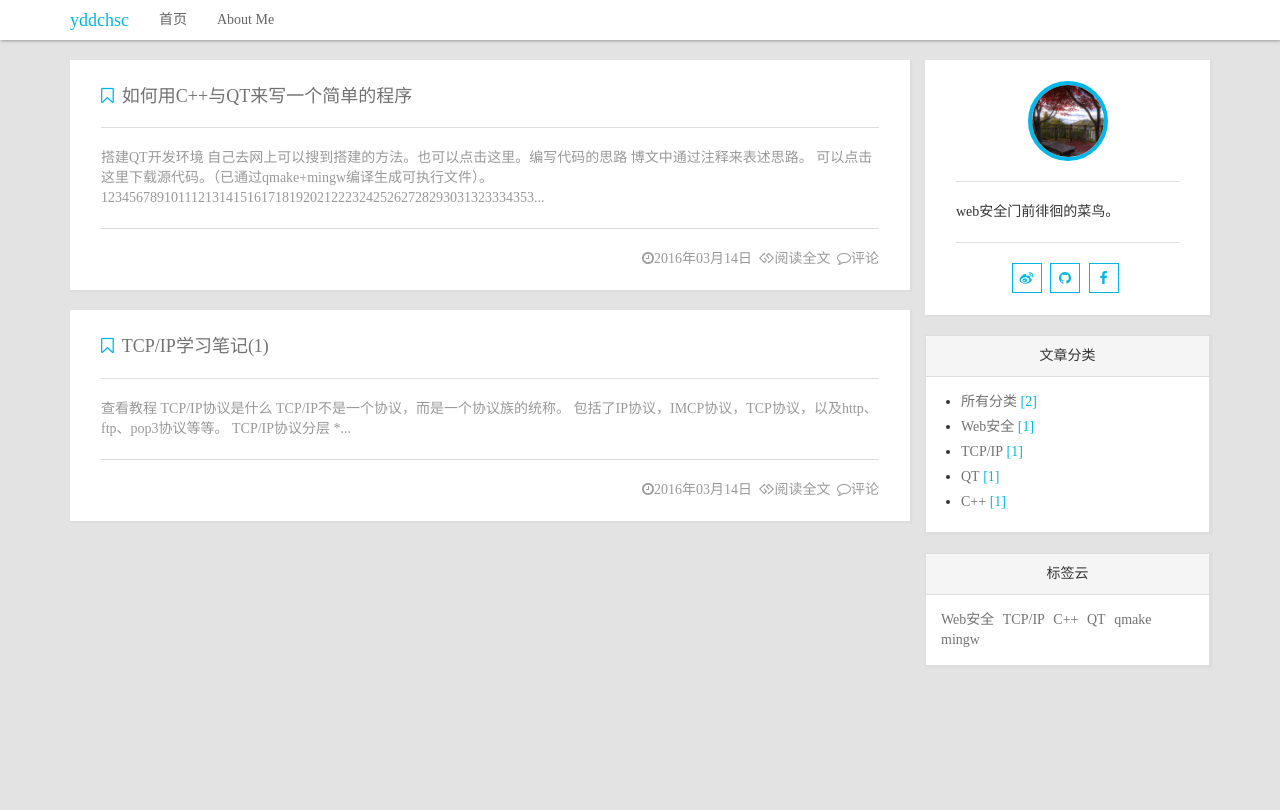
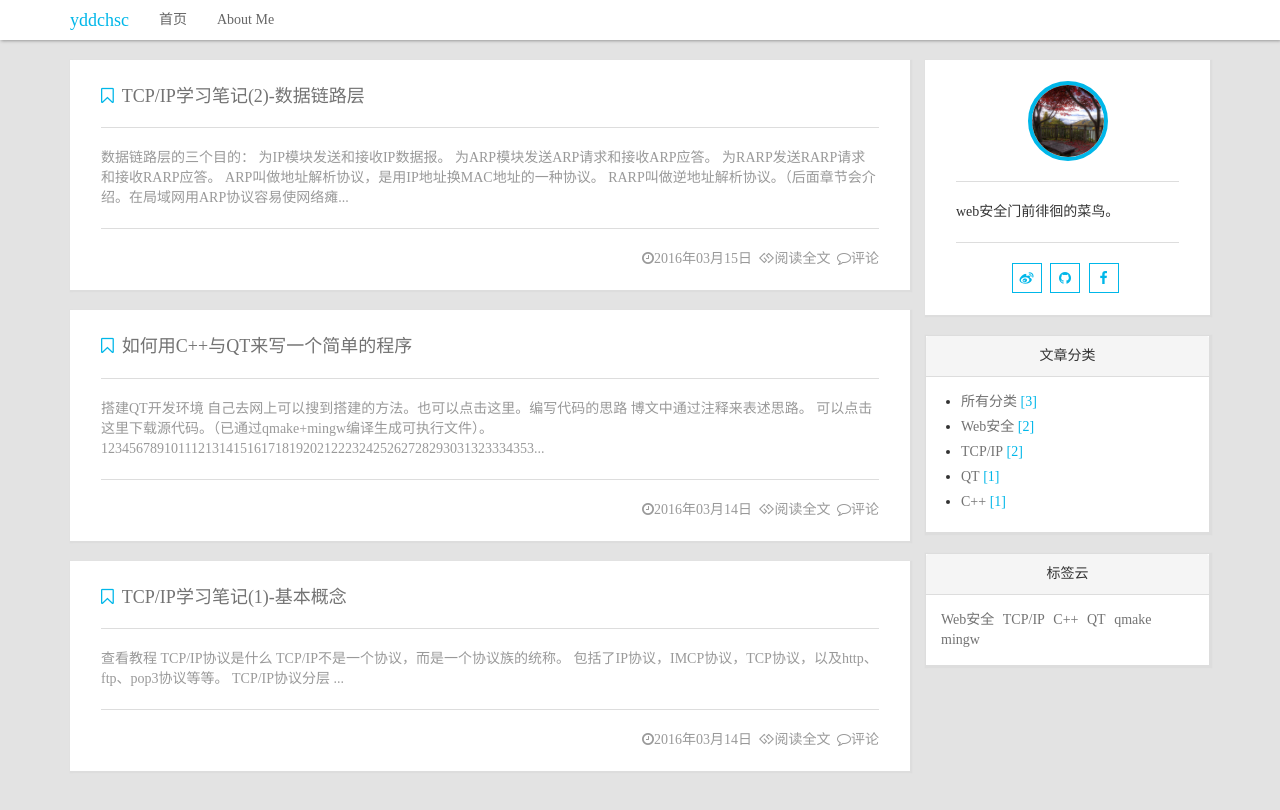
Before and after one commit to yddchsc/yddchsc.github.io, a Jekyll site: the page built from index.html, in a window 1280 px wide. Shown: the top 810 px of the page. Built offline with Jekyll 4.4.1, drawn with Linux system fonts in a browser that asks for light colours; nearby versions of some CDN libraries; the list of posts is cut into pages by our own code; comment, search, counter and statistics services are not loaded.

Commit message:
new blog

```diff
--- a/_posts/2016-03-14-TCP-IP-note-1.md
+++ b/_posts/2016-03-14-TCP-IP-note-1.md
@@ -1,6 +1,6 @@
 ---
 layout: post
-title: TCP/IP学习笔记(1)
+title: TCP/IP学习笔记(1)-基本概念
 tags:  [Web安全,TCP/IP]
 categories: [Web安全,TCP/IP]
 author: yddchsc
@@ -11,60 +11,65 @@ excerpt: "TCP/IP学习笔记"
 1. TCP/IP协议是什么
 ---
 + **TCP/IP不是一个协议，而是一个协议族的统称。**
-
-	> - 包括了IP协议，IMCP协议，TCP协议，以及http、ftp、pop3协议等等。
+>
+	- 包括了IP协议，IMCP协议，TCP协议，以及http、ftp、pop3协议等等。
 
 2. TCP/IP协议分层
 ---
-+ **TCP/IP协议族按照层次由上到下，层层包装。 **
++ **TCP/IP协议族按照层次由上到下，层层包装。**
+>
+	- 应用层：http,ftp等
+	- 传输层：TCP，UDP协议（用UDP玩星际）
+	- 网络层：IP协议
+>
+		负责对数据加上IP地址和其他的数据以确定传输的目标。
 
-	> - 应用层：http,ftp等
-	> - 传输层：TCP，UDP协议（用UDP玩星际）
-	> - 网络层：IP协议
-	>
-		负责对数据加上IP地址和其他的数据以确定传输的目标。
-	> - 数据链路层
-	>
+>
+	- 数据链路层
+>
 		为待传送的数据加入一个以太网协议头，并进行CRC编码，为最后的数据传输做准备。
-	> - 硬件层：包括网线的制式，网卡的定义等
-	>
+
+>
+	- 硬件层：包括网线的制式，网卡的定义等
+>
 		负责网络的传输。
 		有些书不把这个层次放在TCP/IP协议族里，因为它几乎和TCP/IP协议的编写者没有任何的关系。
+
 + **TCP/IP协议族也称为TCP/IP协议栈**
-
-	> - 发送协议的主机从上自下将数据按照协议封装
-	> - 接收数据的主机按照协议从得到的数据包解开
-	> - 拿到需要的数据
-	> - 这种结构有栈的味道
+>
+	- 发送协议的主机从上自下将数据按照协议封装
+	- 接收数据的主机按照协议从得到的数据包解开
+	- 拿到需要的数据
+	- 这种结构有栈的味道
 
 3. 基本知识
 ---
 + **互联网地址(IP地址)**
-
-	> - 网络上每一个节点都必须有一个独立的Internet地址（也叫做IP地址）
-	> - 通常使用的IP地址是一个32bit的数字，也就是我们常说的IPv4标准。
-	> - 这32bit的数字分成四组，也就是常见的255.255.255.255的样式。
-	> - IPv4标准上，地址被分为五类，我们常用的是B类地址。
-	> - **需要注意的是IP地址是网络号+主机号的组合，这非常重要。**
+>
+	- 网络上每一个节点都必须有一个独立的Internet地址（也叫做IP地址）
+	- 通常使用的IP地址是一个32bit的数字，也就是我们常说的IPv4标准。
+	- 这32bit的数字分成四组，也就是常见的255.255.255.255的样式。
+	- IPv4标准上，地址被分为五类，我们常用的是B类地址。
+	- **需要注意的是IP地址是网络号+主机号的组合，这非常重要。**
 
 + **域名系统**
-
-	> - 域名系统是一个分布的数据库。
-	> - 它提供将主机名（网址）转换成IP地址的服务。
+>
+	- 域名系统是一个分布的数据库。
+	- 它提供将主机名（网址）转换成IP地址的服务。
 
 + **RFC**
-
-	> - RFC是TCP/IP协议的标准文档。
-	> - 现在RFC一共有4000多个协议的定义。
-	> - 我们只需学习其中的十几个协议。
+>
+	- RFC是TCP/IP协议的标准文档。
+	- 现在RFC一共有4000多个协议的定义。
+	- 我们只需学习其中的十几个协议。
 
 + **端口号(port)**
-
-	> - **这个号码是用在TCP，UDP上的一个逻辑号码，不是一个硬件端口。**
-	> - 平时说的某端口封掉了，只是在IP层次把带有这个号码的IP包过滤了。
+>
+	- **这个号码是用在TCP，UDP上的一个逻辑号码，不是一个硬件端口。**
+	- 平时说的某端口封掉了，只是在IP层次把带有这个号码的IP包过滤了。
 
 
 + **应用编程接口**
-
-	> - 现在常用的编程接口有socket和TLI。
-	> - socket有时候也叫做“Berkeley socket”。
+>
+	- 现在常用的编程接口有socket和TLI。
+	- socket有时候也叫做“Berkeley socket”。
--- /dev/null
+++ b/_posts/2016-03-15-TCP-IP-note-2.md
@@ -0,0 +1,74 @@
+---
+layout: post
+
+title: TCP/IP学习笔记(2)-数据链路层
+
+tags:  [Web安全,TCP/IP]
+
+categories: [Web安全,TCP/IP]
+
+author: yddchsc
+
+excerpt: "TCP/IP学习笔记"
+
+---
+
+数据链路层的三个目的：
+---
+
+1. 为IP模块发送和接收IP数据报。
+2. 为ARP模块发送ARP请求和接收ARP应答。
+3. 为RARP发送RARP请求和接收RARP应答。
+
+> - ARP叫做地址解析协议，是用IP地址换MAC地址的一种协议。
+> - RARP叫做逆地址解析协议。（后面章节会介绍。在局域网用ARP协议容易使网络瘫痪）。
+
+> 数据链路层的协议很多：
+>
+> - 最常用的以太网（就是平时用的网卡）协议
+> - 不太常见的令牌环
+> - FDDI
+> - 国内现在相当普及的PPP协议（就是adsl宽带）
+> - loopback协议。
+
+以太网（Ether-net)
+---
+
++ 是指数字设备公司（Digital Equipment Corp）、英特尔公司（Intel Corp.）和XeroX公司在1982年联合公布的一个标准。
++ 标准里使用了一种称做CSMA/CD的接入方法。
+
+> IEEE802提供的标准集802.3（还有一部分定义到了802.2中）也停供了一个CSMA/CD标准。
+>
+> 这两个标准稍有不同，TCP/IP协议对这种情况的处理方式如下：
+>
+> - 以太网的IP数据报封装在RFC894中定义，而IEEE802网络的IP数据报封装在RFC1024中定义。
+> - 一台主机一定要能发送和接收RFC894定义的数据报。
+> - 一台主机可以接收RFC894和RFC1024的封装格式的混合数据报。
+> - 一台主机也许能够发送RFC1024数据报。
+> - **如果主机能同时发送两种类型的分组数据，那么发送的分组必须是可以设置的，而且默认条件下必须是RFC894分组。**
+>
+> 从上面可以看出，RFC1024在TCP/IP里面处于一个配角的地位。
+> *这两种不同的数据报格式可以参考教材*
+
+PPP（点对点协议）
+---
+
++ PPP是SLIP的替代品。
+
+> 它们都提供了一种低速接入的解决方案。
+>
+> 每一种数据链路层协议，都有一个MTU（最大传输单元）定义。
+>
+> - 如果IP数据报过大，则要进行分片（fragmentation），使每片都小于MTU。
+> - **PPP的MTU并不是一个物理定义，而是指一个逻辑定义**。（作者认为意思是用程序控制）。
+
+loopback（环回接口）
+---
+
++ 用127.0.0.1来尝试服务器，就是用的loopback接口。
++ 有下面三点值得注意：
+
+> - 传给环回地址（一般是127.0.0.1）的任何数据均作为IP输入。
+> - 传给广播地址或多播地址的数据报复制一份给环回接口，然后送到以太网上。
+> 这是因为广播传送和多播传送的定义包含主机本身。
+> - 任何传给该主机IP地址的数据均送到环回接口。
```
